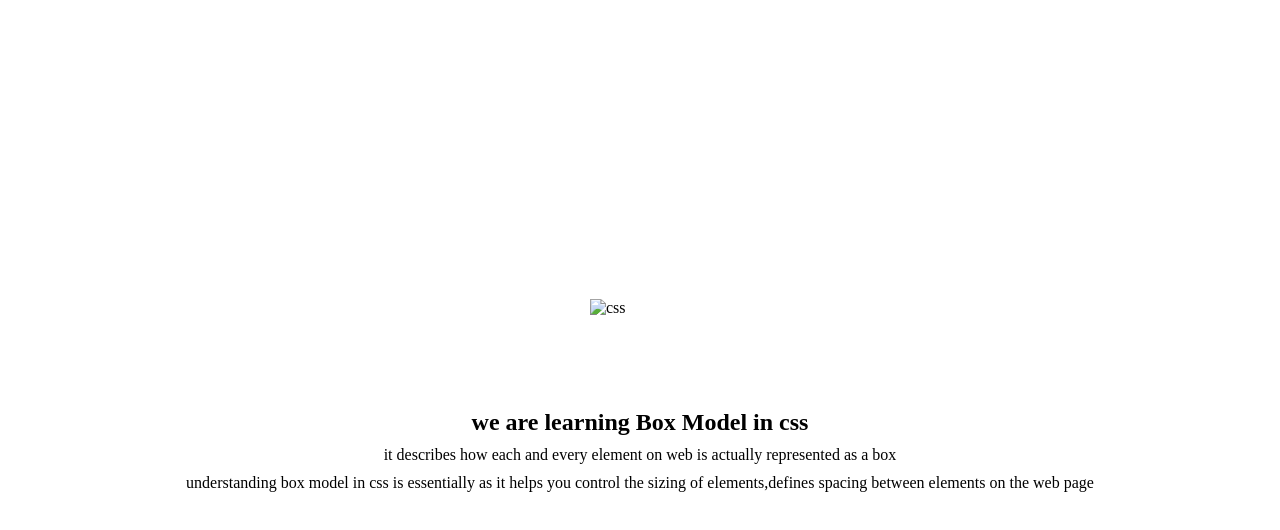
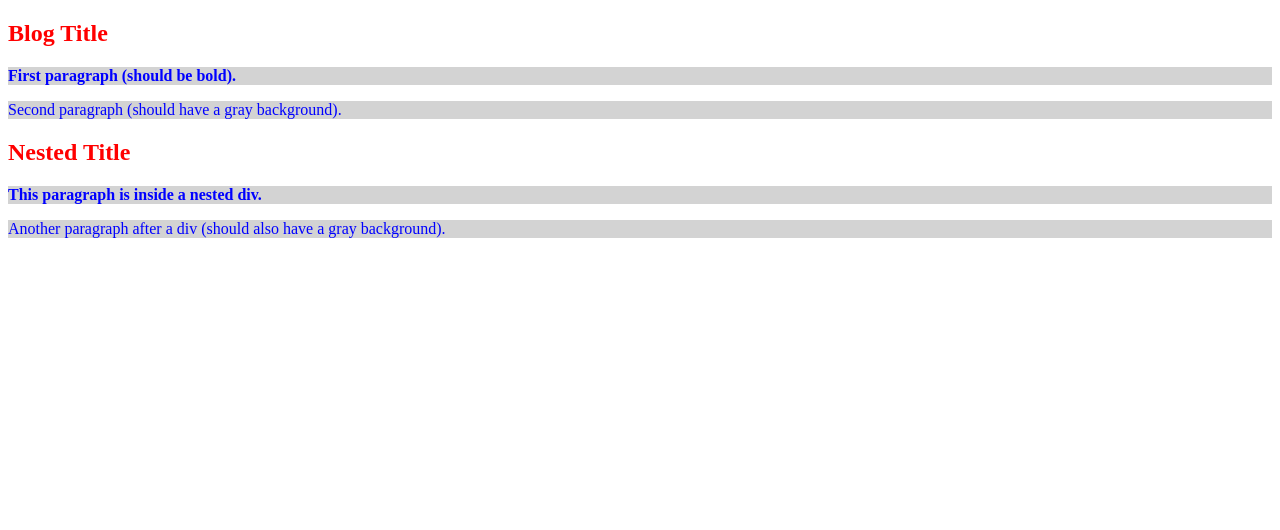
Before and after one commit to sowjanya295/sowjanya, a plain HTML site: page index.html in a window 1280 px wide. Drawn offline with Linux system fonts and the light colour scheme.

Commit message:
Add files via upload

```diff
--- a/index.html
+++ b/index.html
@@ -1,36 +1,23 @@
 <!DOCTYPE html>
-<html lang="en"
+<html lang="en">
 <head>
     <meta charset="UTF-8">
-    <meta name="viewport"
-    content="width=device-width,
-    initial-scale=1.0">
-    <litle></level-1></litle>
-    <style>
-        *{
-            margin:0;
-        }
-        .wrap{
-            height:100vh;
-            display:flex;
-            flex-direction: column;
-            justify-content: center;
-            align-items:center;
-        }
-        img, h2, p {
-            margin-bottom :10px ;
-        }
-     </style>
-    </head>
-    <body>
-        <div class="wrap">
-        <img src="./css.jpg"alt="css"
-        width="100px"height="100px">
-        <h2>we are learning Box
-        Model in css</h2>
-        <p>
-            it describes how each and every element on web is actually represented as a box</p>
-        <p> understanding box model in css is essentially as it helps you control the sizing of elements,defines spacing between elements on the web page</p>
+    <meta name="viewport" content="width=device-width, initial-scale=1.0">
+    <title>Document</title>
+    <link rel="stylesheet" href="style.css">
+</head>
+<body>
+    <div class="blog">
+        <h2>Blog Title</h2>
+        <p>First paragraph (should be bold).</p>
+        <p>Second paragraph (should have a gray background).</p>
+
+        <div>
+            <h2>Nested Title</h2>
+            <p>This paragraph is inside a nested div.</p>
         </div>
-    </body>
-    </html>
+
+        <p>Another paragraph after a div (should also have a gray background).</p>
+    </div>
+</body>
+</html>
--- /dev/null
+++ b/style.css
@@ -0,0 +1,18 @@
+/*
+Make all <p> elements inside <div class="blog"> have blue text.
+Make only the direct <h2> children of <div class="blog"> have red text.
+Style the first paragraph (<p>) immediately after an <h2> inside .blog to have bold text.
+Style all paragraphs (<p>) that are after an <h2> inside .blog to have a light gray background.
+*/
+.blog p{
+    color: blue;
+}
+.blog h2{
+    color: red;
+}
+.blog h2+p{
+    font-weight:bold ;
+}
+.blog h2~p{
+    background-color:lightgray;
+}
```
